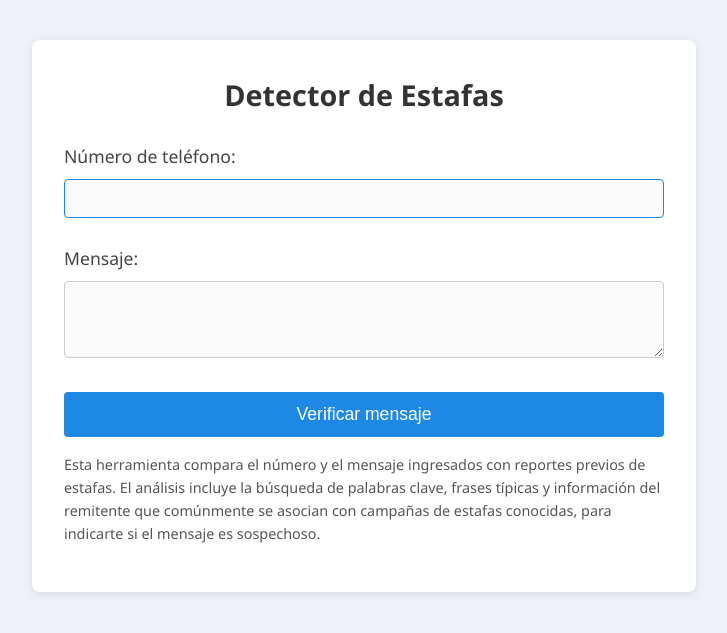
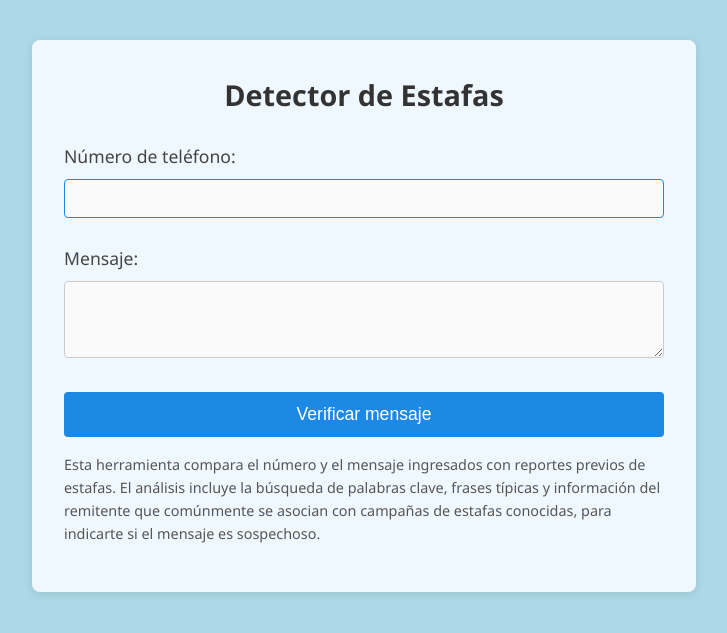
Before and after one commit to luisdiher22/DetectorEstafaCR, a Flask app: page / in a window 1280 px wide. Shown: the top 633 px of the page, without its empty margins (276-1003 px from the left). Run offline with Flask 3, Linux system fonts and the light colour scheme.

Commit message:
feat: Update page styling with calmer blue background
Modified `static/style.css` to change the overall page appearance.
- The body background color has been changed to a light blue (`#add8e6`)
  for a calmer feel.
- The container background color has been changed to alice blue (`#f0f8ff`)
  to reduce overall brightness and contrast.

This addresses your feedback that the previous design was too bright.

```diff
--- a/static/style.css
+++ b/static/style.css
@@ -2,7 +2,7 @@ body {
     font-family: "Segoe UI", Tahoma, Geneva, Verdana, sans-serif;
     margin: 0;
     padding: 0;
-    background-color: #eef1f5;
+    background-color: #add8e6; /* Changed from #eef1f5 */
     color: #333;
     line-height: 1.6;
 }
@@ -11,7 +11,7 @@ body {
     max-width: 600px;
     margin: 40px auto;
     padding: 2rem;
-    background-color: #fff;
+    background-color: #f0f8ff; /* Changed from #fff */
     border-radius: 8px;
     box-shadow: 0 2px 8px rgba(0, 0, 0, 0.1);
 }
```
